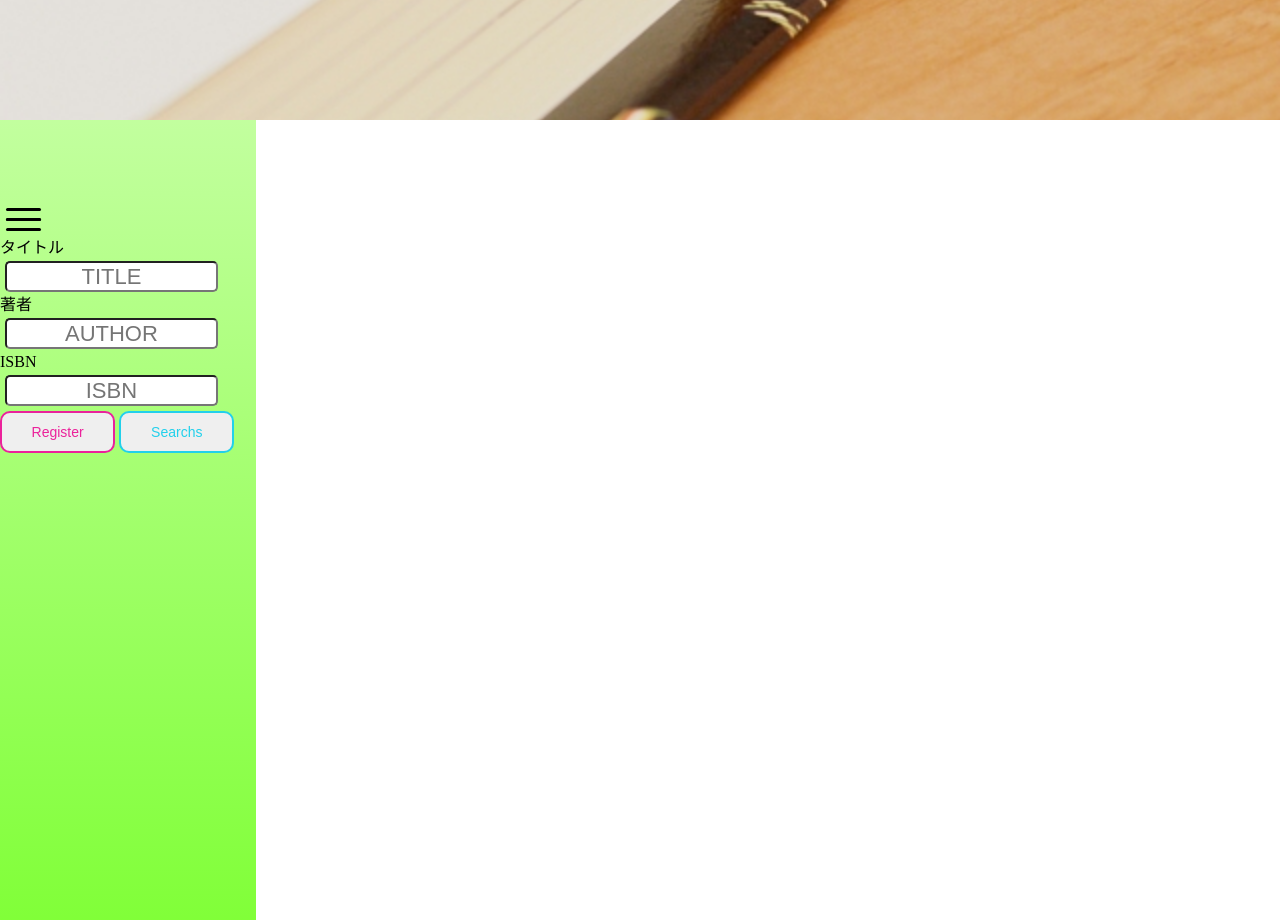
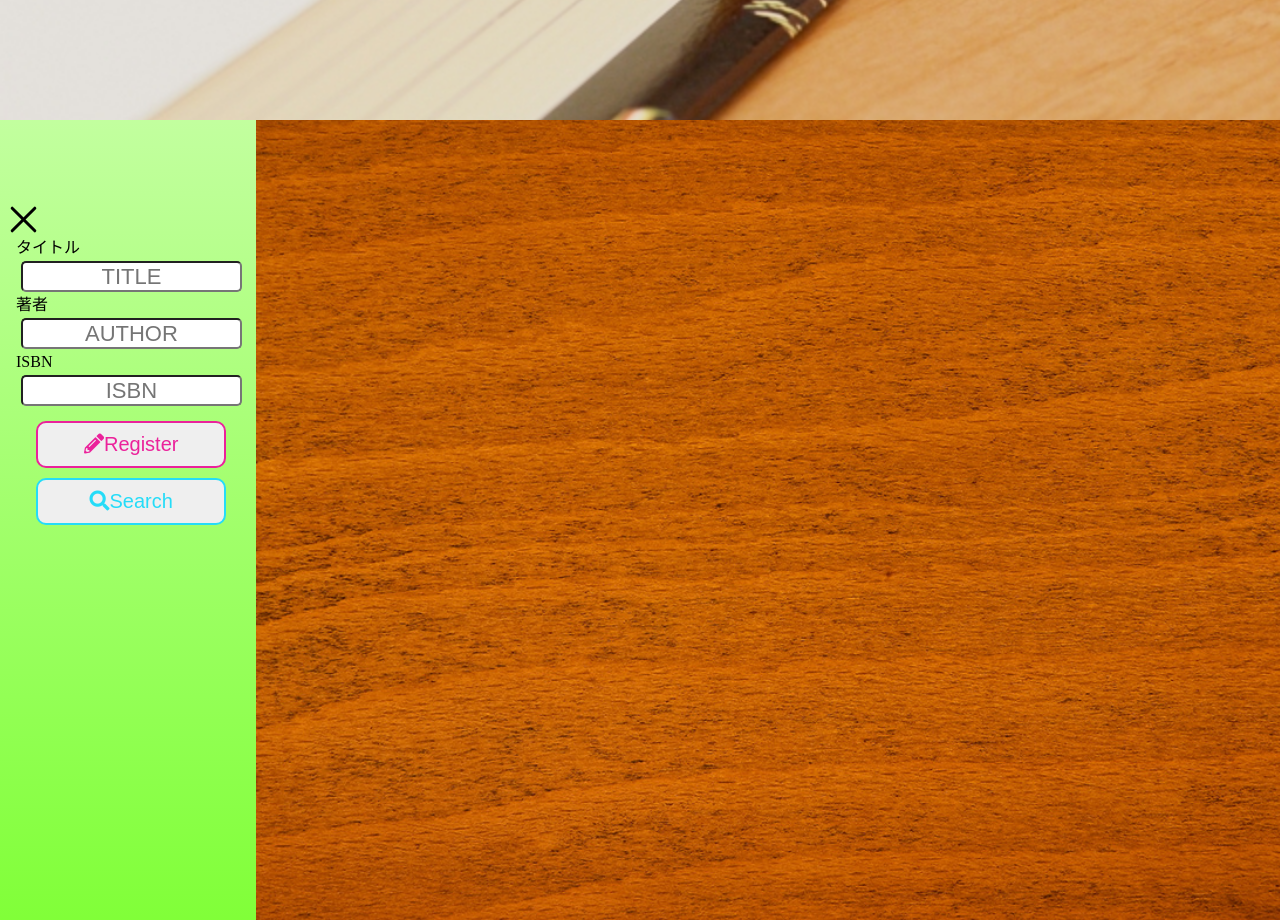
Before and after one commit to oq-Yuki-po/BookshelfApp, a website: page client/html/books.html in a window 1280 px wide. Shown: the part 680-1600 px from the top of the page. Drawn offline with Linux system fonts and the light colour scheme; some packages are replaced by stand-ins of ours; a script that the page names is missing.

Commit message:
BA-020 その他修正

```diff
--- a/client/css/main.css
+++ b/client/css/main.css
@@ -3,6 +3,7 @@
    v4.0 | 20180602
    License: none (public domain)
 */
+@import url(../node_modules/@fortawesome/fontawesome-free/css/all.css);
 html, body, div, span, applet, object, iframe,
 h1, h2, h3, h4, h5, h6, p, blockquote, pre,
 a, abbr, acronym, address, big, cite, code,
@@ -1117,23 +1118,29 @@ body.swal2-no-backdrop .swal2-shown {
   font-family: "ChangaOne";
   src: url("../fonts/ChangaOne.ttf") format("truetype"); }
 
-.search-main {
+.search-container {
   display: flex;
   height: 100vh;
+  width: 100%;
   position: relative; }
 
 .search {
   height: 100%;
   width: 20%;
   background: linear-gradient(rgba(185, 255, 144, 0.87), rgba(110, 255, 27, 0.87));
-  display: inline-block;
+  display: block;
   transition: 0.8s; }
+  @media screen and (max-width: 414px) {
+    .search {
+      width: 0%; } }
   .search.hidden {
     width: 0%; }
   .search-form {
     display: block;
     padding-top: 120px;
-    box-sizing: border-box; }
+    box-sizing: border-box;
+    padding-left: 1em;
+    padding-right: 1em; }
     .search-form.hidden {
       display: none; }
     .search-form-label {
@@ -1141,7 +1148,7 @@ body.swal2-no-backdrop .swal2-shown {
       display: block; }
     .search-form-text {
       display: block;
-      width: 80%;
+      width: 95%;
       border-radius: 5px;
       margin: 5px;
       height: 25px;
@@ -1152,12 +1159,14 @@ body.swal2-no-backdrop .swal2-shown {
   padding-top: 120px;
   box-sizing: border-box;
   width: 80%;
-  display: inline-block;
+  display: block;
   overflow-y: auto;
-  transition: 0.8s; }
+  transition: 0.8s;
+  background-image: url(../img/book_background.jpg);
+  background-size: cover; }
   .search-result.hidden {
-    width: 100%;
-    margin-left: 40PX; }
+    padding-left: 35px;
+    width: 100%; }
 
 .panel {
   display: block;
@@ -1167,6 +1176,7 @@ body.swal2-no-backdrop .swal2-shown {
   border-radius: 10px;
   padding: 5px;
   margin: 5px;
+  background: #fff;
   display: inline-block;
   border: 2px solid #0000004f; }
 
@@ -1189,16 +1199,58 @@ body.swal2-no-backdrop .swal2-shown {
 .swal2-image {
   border: 1px solid black; }
 
+@font-face {
+  font-family: "ChangaOne";
+  src: url("../fonts/ChangaOne.ttf") format("truetype"); }
+
+.btn-group {
+  display: flex;
+  flex-direction: column; }
+
+.btn {
+  width: 85%;
+  padding: 0.5em;
+  text-align: center;
+  text-decoration: none;
+  border-radius: 10px;
+  transition: 0.4s;
+  font-size: 20px;
+  margin-left: 1em;
+  margin-top: 0.5em;
+  margin-right: 1em; }
+  .btn:hover {
+    color: #fff;
+    cursor: pointer; }
+  @media screen and (max-width: 1000px) {
+    .btn-name {
+      display: none; } }
+
+.btn_search {
+  color: #25dcf8;
+  border-color: #25dcf8;
+  border-style: solid;
+  border-width: 2px; }
+  .btn_search:hover {
+    background: #25dcf8; }
+
+.btn_register {
+  color: #eb229b;
+  border-color: #eb229b;
+  border-style: solid;
+  border-width: 2px; }
+  .btn_register:hover {
+    background: #eb229b; }
+
 .menu-trigger,
 .menu-trigger span {
   display: block;
-  transition: all 0.4s;
+  transition: all 0.6s;
   box-sizing: border-box; }
 
 .menu-trigger {
   position: absolute;
   width: 35px;
-  height: 36px;
+  height: 40px;
   top: 80px;
   left: 6px; }
   .menu-trigger span {
@@ -1223,7 +1275,7 @@ body.swal2-no-backdrop .swal2-shown {
         border-radius: 4px;
         transition: all 0.4s; }
     .menu-trigger span:nth-of-type(3) {
-      bottom: 5px; }
+      bottom: 8px; }
   .menu-trigger.active span:nth-of-type(1) {
     transform: translateY(20px) scale(0); }
   .menu-trigger.active span:nth-of-type(2) {
@@ -1232,36 +1284,3 @@ body.swal2-no-backdrop .swal2-shown {
     transform: rotate(90deg); }
   .menu-trigger.active span:nth-of-type(3) {
     transform: translateY(-20px) scale(0); }
-
-.btn {
-  width: 45%;
-  padding: 0.8em;
-  text-align: center;
-  text-decoration: none;
-  border-radius: 10px;
-  transition: .4s;
-  font-size: 14px;
-  display: inline-block; }
-
-.btn:hover {
-  background: #22d0eb;
-  color: #fff;
-  cursor: pointer; }
-
-.btn_search {
-  color: #22d0eb;
-  border: 2px solid #22d0eb; }
-
-.btn_search:hover {
-  background: #22d0eb;
-  color: #fff;
-  cursor: pointer; }
-
-.btn_register {
-  color: #eb229b;
-  border: 2px solid #eb229b; }
-
-.btn_register:hover {
-  background: #eb229b;
-  color: #fff;
-  cursor: pointer; }
--- a/client/html/books.html
+++ b/client/html/books.html
@@ -10,7 +10,7 @@
       <h1 class="header-title">Developer's Library</h1>
       <nav class="header-nav">
         <ul class="header-menu">
-          <li class="menu-item"><a class="menu-link" href="#top">TOP</a></li>
+          <li class="menu-item"><a class="menu-link" href="#float-menu-target">TOP</a></li>
           <li class="menu-item"><a class="menu-link" href="#menu-search">SEARCH</a></li>
         </ul>
       </nav>
@@ -19,7 +19,7 @@
       <section class="hero" id="float-menu-target">
         <h2 class="hero-title">Developer's Library</h2>
       </section>
-      <section class="search-main" id="menu-search"><a class="menu-trigger" id="menu-trigger"><span></span><span></span><span></span></a>
+      <section class="search-container" id="menu-search"><a class="menu-trigger active" id="menu-trigger"><span></span><span></span><span></span></a>
         <section class="search" id="search-area">
           <div class="search-form" id="search-form">
             <label class="search-form-label" for="title">タイトル</label>
@@ -28,8 +28,10 @@
             <input class="search-form-text" type="text" placeholder="AUTHOR" id="author">
             <label class="search-form-label" for="isbn">ISBN</label>
             <input class="search-form-text" type="text" placeholder="ISBN" id="isbn">
-            <button class="btn btn_register" id="register">Register</button>
-            <button class="btn btn_search" id="search">Searchs</button>
+            <div class="btn-group">
+              <button class="btn btn_register" id="register"> <i class="fas fa-pencil-alt"></i><i class="btn-name">Register</i></button>
+              <button class="btn btn_search" id="search"> <i class="fas fa-search"></i><i class="btn-name">Search</i></button>
+            </div>
           </div>
         </section>
         <section class="search-result" id="search_result"></section>
--- a/client/js/books.js
+++ b/client/js/books.js
@@ -2,6 +2,8 @@ window.onscroll = function()
 {
     var targetHeight = document.getElementById('float-menu-target').clientHeight;
     var current_height = document.documentElement.scrollTop || document.body.scrollTop;
+    var menu_top = document.getElementById('top');
+    var menu_search = document.getElementById('menu-search');
     var header = document.getElementById('float-menu')
     if(current_height > targetHeight -10){
         header.classList.add("float-active");
```
Also changed, not shown: client/img/book_background.jpg (added).
